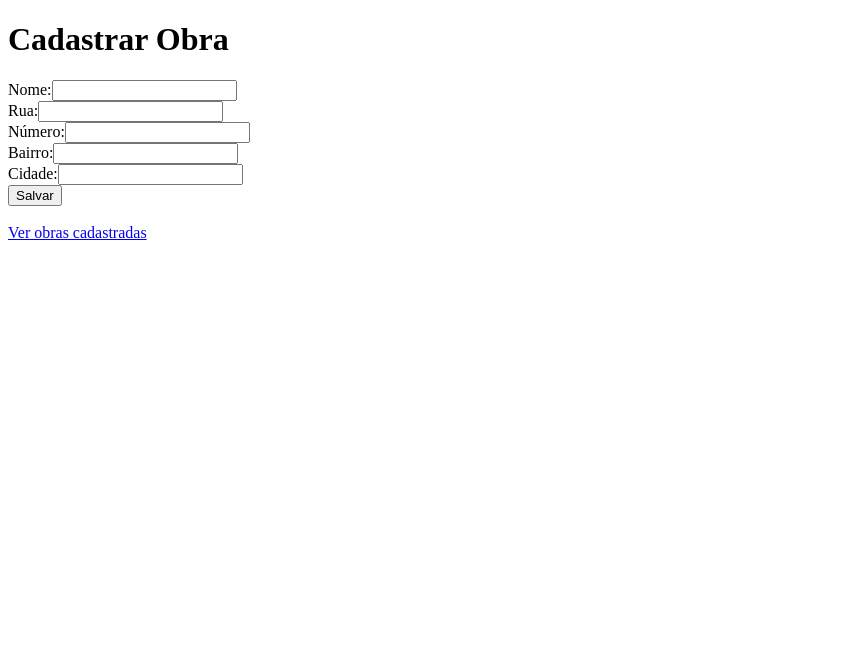
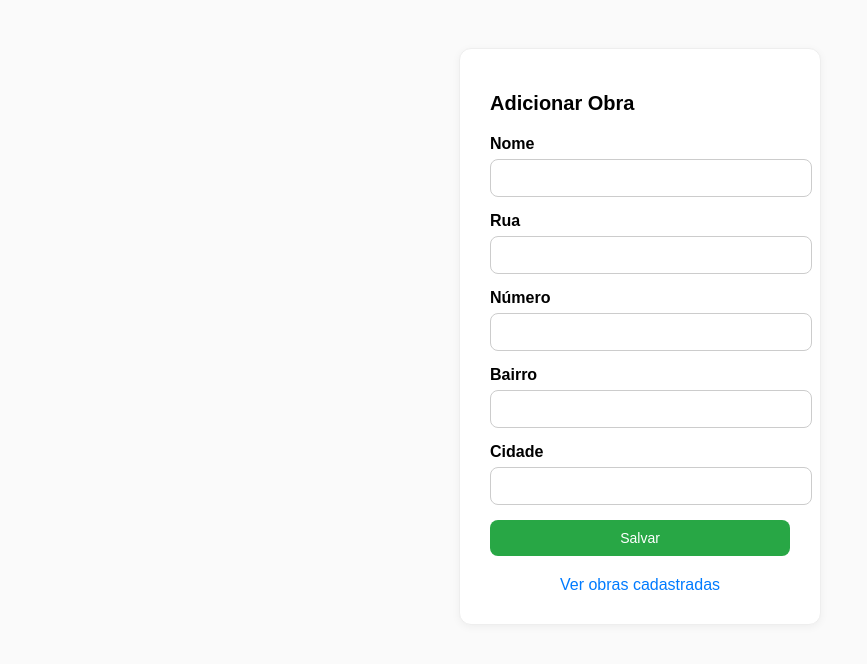
Before and after one commit to pedrokourly/uaiRoute, a Django app: template uairoute/obras/templates/obras/formulario.html in a window 1280 px wide. Shown: the top 664 px of the page, without its empty margins (0-867 px from the left). Run offline with Django 5.2, Linux system fonts and the light colour scheme; the template is opened without the code that fills it, so the values that code supplies are empty.

Commit message:
Resolução de problemas relacionados as paginas de cadastro (HTML)

```diff
--- a/uairoute/obras/templates/obras/formulario.html
+++ b/uairoute/obras/templates/obras/formulario.html
@@ -1,22 +1,105 @@
 <!DOCTYPE html>
-<html>
+<html lang="pt-br">
 <head>
+    <meta charset="UTF-8">
     <title>Cadastrar Obra</title>
+    <style>
+        body {
+            font-family: Arial, sans-serif;
+            background-color: #fafafa;
+            display: flex;
+            justify-content: center;
+            align-items: flex-start;
+            padding: 40px;
+        }
+
+        .form-container {
+            background-color: #fff;
+            border-radius: 12px;
+            padding: 30px;
+            width: 300px;
+            box-shadow: 0 2px 8px rgba(0,0,0,0.05);
+            border: 1px solid #eee;
+        }
+
+        .form-container h1 {
+            font-size: 20px;
+            margin-bottom: 20px;
+        }
+
+        label {
+            display: block;
+            margin-bottom: 6px;
+            font-weight: bold;
+        }
+
+        input[type="text"] {
+            width: 100%;
+            padding: 10px;
+            border: 1px solid #ccc;
+            border-radius: 8px;
+            margin-bottom: 15px;
+            font-size: 14px;
+        }
+
+        button {
+            width: 100%;
+            padding: 10px;
+            background-color: #28a745;
+            color: white;
+            border: none;
+            border-radius: 8px;
+            font-size: 14px;
+            cursor: pointer;
+        }
+
+        button:hover {
+            background-color: #218838;
+        }
+
+        a {
+            display: block;
+            margin-top: 20px;
+            text-align: center;
+            color: #007bff;
+            text-decoration: none;
+        }
+
+        a:hover {
+            text-decoration: underline;
+        }
+    </style>
 </head>
 <body>
-    <h1>Cadastrar Obra</h1>
+    <div class="form-container">
+        <h1>Adicionar Obra</h1>
+        <form id="obraForm">
+            <label>Nome</label>
+            <input type="text" name="nome" required>
 
-    <form method="post">
-        {% csrf_token %}
-        <label>Nome:</label><input type="text" name="nome" required><br>
-        <label>Rua:</label><input type="text" name="rua" required><br>
-        <label>Número:</label><input type="text" name="numero" required><br>
-        <label>Bairro:</label><input type="text" name="bairro" required><br>
-        <label>Cidade:</label><input type="text" name="cidade" required><br>
-        <button type="submit">Salvar</button>
-    </form>
+            <label>Rua</label>
+            <input type="text" name="rua" required>
 
-    <br>
-    <a href="{% url 'listar_obras' %}">Ver obras cadastradas</a>
+            <label>Número</label>
+            <input type="text" name="numero" required>
+
+            <label>Bairro</label>
+            <input type="text" name="bairro" required>
+
+            <label>Cidade</label>
+            <input type="text" name="cidade" required>
+
+            <button type="button">Salvar</button>
+        </form>
+
+        <a href="index.html" onclick="obras_cadastradas()">Ver obras cadastradas</a>
+    </div>
+
+    <script>
+        function obras_cadastradas() {
+
+            window.location.href = "index.html";
+        }
+    </script>
 </body>
 </html>
```
Also changed, not shown: uairoute/obras/templates/obras/index.html (renamed from index.html).
